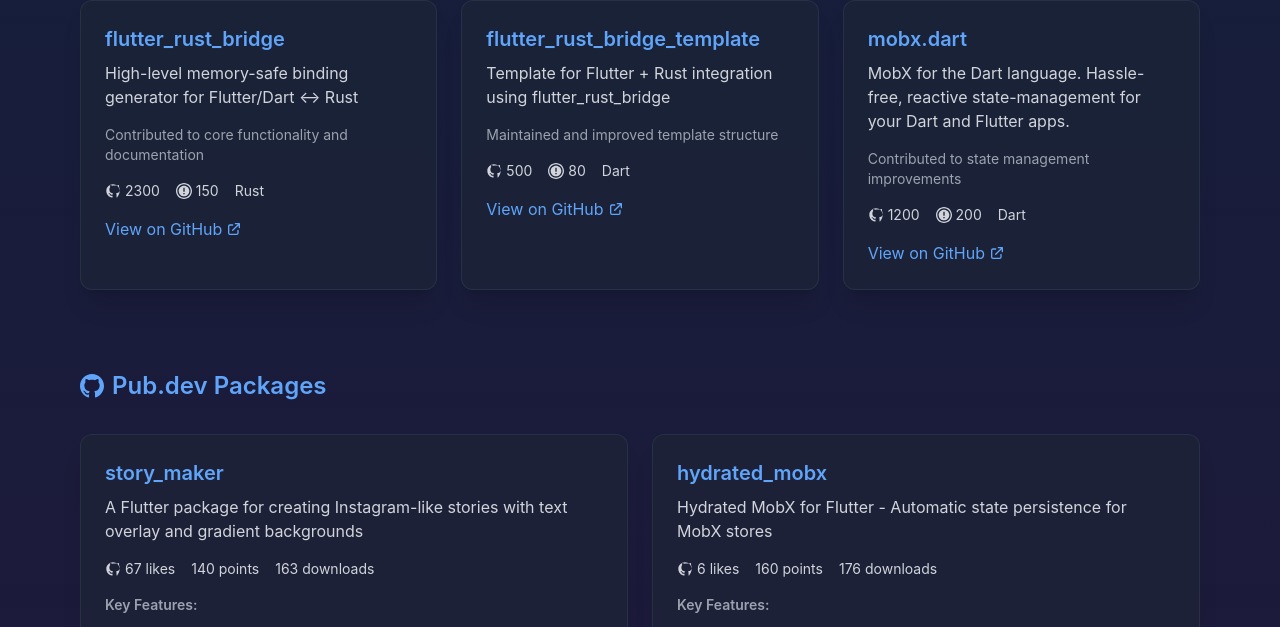
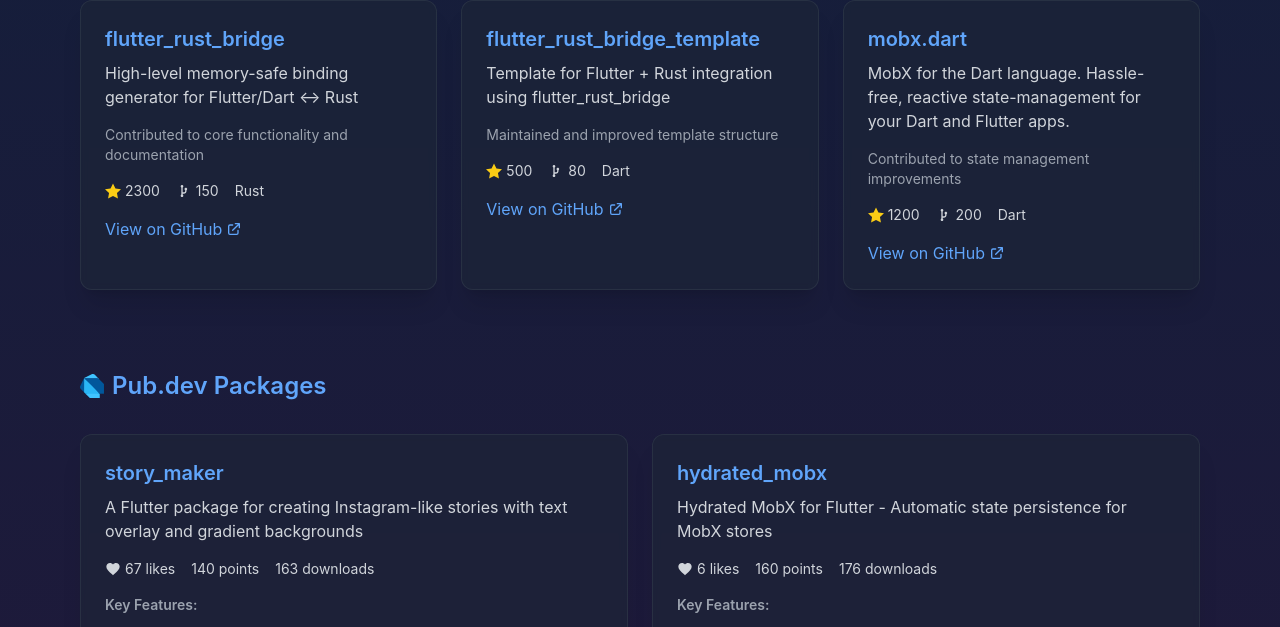
Before and after one commit to NarekManukyan/narekmanukyan.github.io, a React (Vite) app: page / in a window 1280 px wide. Shown: the part 6332-6959 px from the top of the page. Built offline with nearby package versions, Linux system fonts and the light colour scheme.

Commit message:
Update Projects component and build files

```diff
--- a/src/components/Projects.tsx
+++ b/src/components/Projects.tsx
@@ -71,7 +71,7 @@
         <div className="mb-20">
           <h3 className="text-2xl font-semibold mb-8 text-blue-400 flex items-center">
             <svg className="w-6 h-6 mr-2" fill="currentColor" viewBox="0 0 24 24">
-              <path d="M12 0c-6.626 0-12 5.373-12 12 0 5.302 3.438 9.8 8.207 11.387.599.111.793-.261.793-.577v-2.234c-3.338.726-4.033-1.416-4.033-1.416-.546-1.387-1.333-1.756-1.333-1.756-1.089-.745.083-.729.083-.729 1.205.084 1.839 1.237 1.839 1.237 1.07 1.834 2.807 1.304 3.492.997.107-.775.418-1.305.762-1.604-2.665-.305-5.467-1.334-5.467-5.931 0-1.311.469-2.381 1.236-3.221-.124-.303-.535-1.524.117-3.176 0 0 1.008-.322 3.301 1.23.957-.266 1.983-.399 3.003-.404 1.016.005 2.047.138 3.006.404 2.291-1.552 3.297-1.23 3.297-1.23.653 1.653.242 2.874.118 3.176.77.84 1.235 1.911 1.235 3.221 0 4.609-2.807 5.624-5.479 5.921.43.372.823 1.102.823 2.222v3.293c0 .319.192.694.801.576 4.765-1.589 8.199-6.086 8.199-11.386 0-6.627-5.373-12-12-12z"/>
+              <path d="M12 0c-6.626 0-12 5.373-12 12 0 5.302 3.438 9.8 8.207 11.387.599.111.793-.261.793-.577v-2.234c-3.338.726-4.033-1.416-4.033-1.416-.546-1.387-1.333-1.756-1.333-1.756-1.089-.745.083-.729.083-.729 1.205.084 1.839 1.237 1.839 1.237 1.07 1.834 2.807 1.304 3.492.997.107-.775.418-1.305.762-1.604-2.665-.305-5.467-1.334-5.467-5.931 0-1.311.469-2.381 1.236-3.221-.124-.303-.535-1.524.117-3.176 0 0 1.008-.322 3.301 1.23.957-.266 1.983-.399 3.003-.404 1.016.005 2.047.138 3.006.404 2.291-1.552 3.297-1.23 3.297-1.23.653 1.653.242 2.874.118 3.176.77.84 1.235 1.911 1.235 3.221 0 4.609-2.807 5.624-5.479 5.921.43.372.823 1.102.823 2.222v3.293c0 .319.192.694.801.576 4.765-1.589 8.199-6.086 8.199-11.386 0-6.627-5.373-12-12-12z" />
             </svg>
             GitHub Repositories
           </h3>
@@ -86,14 +86,14 @@
                 <p className="text-sm text-gray-400 mb-4">{repo.contribution}</p>
                 <div className="flex flex-wrap gap-4 mb-4">
                   <span className="flex items-center text-sm text-gray-300">
-                    <svg className="w-4 h-4 mr-1" fill="currentColor" viewBox="0 0 24 24">
-                      <path d="M12 2C6.477 2 2 6.477 2 12c0 4.991 3.657 9.128 8.438 9.878.625.125.875-.281.875-.625v-2.188c-3.438.625-4.125-1.5-4.125-1.5-.563-1.438-1.375-1.813-1.375-1.813-1.125-.75.094-.75.094-.75 1.25.094 1.906 1.281 1.906 1.281 1.094 1.875 2.875 1.344 3.594 1.031.094-.797.438-1.344.781-1.656-2.75-.313-5.625-1.375-5.625-6.125 0-1.375.469-2.5 1.25-3.375-.125-.313-.563-1.594.125-3.313 0 0 1.031-.344 3.375 1.281.969-.281 2-.438 3.031-.438 1.031 0 2.063.156 3.031.438 2.344-1.625 3.375-1.281 3.375-1.281.688 1.719.25 3 .125 3.313.781.875 1.25 2 1.25 3.375 0 4.75-2.875 5.813-5.625 6.125.438.375.813 1.125.813 2.25v3.313c0 .344.25.75.875.625C18.344 21.128 22 16.991 22 12c0-5.523-4.477-10-10-10z"/>
+                    <svg className="w-4 h-4 mr-1 text-yellow-400" fill="currentColor" viewBox="0 0 24 24">
+                      <path d="M12 .587l3.668 7.568 8.332 1.151-6.064 5.828 1.48 8.279-7.416-3.967-7.417 3.967 1.481-8.279-6.064-5.828 8.332-1.151z"/>
                     </svg>
                     {repo.stars}
                   </span>
                   <span className="flex items-center text-sm text-gray-300">
                     <svg className="w-4 h-4 mr-1" fill="currentColor" viewBox="0 0 24 24">
-                      <path d="M12 0c-6.627 0-12 5.373-12 12s5.373 12 12 12 12-5.373 12-12-5.373-12-12-12zm0 2c5.514 0 10 4.486 10 10 0 5.514-4.486 10-10 10-5.514 0-10-4.486-10-10 0-5.514 4.486-10 10-10zm0 2c-4.418 0-8 3.582-8 8s3.582 8 8 8 8-3.582 8-8-3.582-8-8-8zm-1 3h2v6h-2v-6zm0 8h2v2h-2v-2z"/>
+                      <path d="M7 5C7 3.89543 7.89543 3 9 3C10.1046 3 11 3.89543 11 5C11 5.74028 10.5978 6.38663 10 6.73244V14.0396H11.7915C12.8961 14.0396 13.7915 13.1441 13.7915 12.0396V10.7838C13.1823 10.4411 12.7708 9.78837 12.7708 9.03955C12.7708 7.93498 13.6662 7.03955 14.7708 7.03955C15.8753 7.03955 16.7708 7.93498 16.7708 9.03955C16.7708 9.77123 16.3778 10.4111 15.7915 10.7598V12.0396C15.7915 14.2487 14.0006 16.0396 11.7915 16.0396H10V17.2676C10.5978 17.6134 11 18.2597 11 19C11 20.1046 10.1046 21 9 21C7.89543 21 7 20.1046 7 19C7 18.2597 7.4022 17.6134 8 17.2676V6.73244C7.4022 6.38663 7 5.74028 7 5Z" />
                     </svg>
                     {repo.forks}
                   </span>
@@ -117,8 +117,20 @@
 
         <div>
           <h3 className="text-2xl font-semibold mb-8 text-blue-400 flex items-center">
-            <svg className="w-6 h-6 mr-2" fill="currentColor" viewBox="0 0 24 24">
-              <path d="M12 0C5.373 0 0 5.373 0 12c0 5.302 3.438 9.8 8.207 11.387.599.111.793-.261.793-.577v-2.234c-3.338.726-4.033-1.416-4.033-1.416-.546-1.387-1.333-1.756-1.333-1.756-1.089-.745.083-.729.083-.729 1.205.084 1.839 1.237 1.839 1.237 1.07 1.834 2.807 1.304 3.492.997.107-.775.418-1.305.762-1.604-2.665-.305-5.467-1.334-5.467-5.931 0-1.311.469-2.381 1.236-3.221-.124-.303-.535-1.524.117-3.176 0 0 1.008-.322 3.301 1.23.957-.266 1.983-.399 3.003-.404 1.016.005 2.047.138 3.006.404 2.291-1.552 3.297-1.23 3.297-1.23.653 1.653.242 2.874.118 3.176.77.84 1.235 1.911 1.235 3.221 0 4.609-2.807 5.624-5.479 5.921.43.372.823 1.102.823 2.222v3.293c0 .319.192.694.801.576 4.765-1.589 8.199-6.086 8.199-11.386 0-6.627-5.373-12-12-12z"/>
+            <svg className="w-6 h-6 mr-2" viewBox="0 0 502.87 502.87">
+              <defs>
+                <style>
+                  {`.cls-1{fill:#01579b;}.cls-2{fill:#40c4ff;}.cls-3{fill:#29b6f6;}.cls-4{fill:#fff;}.cls-4,.cls-5,.cls-6{opacity:0.2;isolation:isolate;}.cls-5{fill:#263238;}`}
+                </style>
+              </defs>
+              <path className="cls-1" d="M102.56,400.31l-86-86C6.32,303.82,0,289,0,274.58c0-6.69,3.77-17.16,6.62-23.15L86,86Z" />
+              <path className="cls-2" d="M397,102.56l-86-86C303.49,9,287.85,0,274.61,0c-11.38,0-22.55,2.29-29.76,6.62L86.07,86Z" />
+              <polygon className="cls-2" points="205.11 502.87 413.55 502.87 413.55 413.55 258.05 363.9 115.79 413.55 205.11 502.87" />
+              <path className="cls-3" d="M86,354c0,26.54,3.33,33.05,16.53,46.32l13.23,13.24H413.55L268,248.14,86,86Z" />
+              <path className="cls-1" d="M350.7,86H86L413.55,413.51h89.32V208.4L397,102.52C382.12,87.62,368.92,86,350.7,86Z" />
+              <path className="cls-4" d="M105.88,403.6C92.65,390.33,89.36,377.24,89.36,354V89.32L86.07,86V354c0,23.25,0,29.69,19.81,49.61l9.91,9.91h0Z" />
+              <polygon className="cls-5" points="499.58 205.11 499.58 410.22 410.26 410.22 413.55 413.55 502.87 413.55 502.87 208.4 499.58 205.11" />
+              <path className="cls-4" d="M397,102.56C380.61,86.14,367.19,86,347.41,86H86.07l3.29,3.29H347.41c9.87,0,34.79-1.66,49.61,13.24Z" />
             </svg>
             Pub.dev Packages
           </h3>
@@ -133,7 +145,7 @@
                 <div className="flex flex-wrap gap-4 mb-4">
                   <span className="flex items-center text-sm text-gray-300">
                     <svg className="w-4 h-4 mr-1" fill="currentColor" viewBox="0 0 24 24">
-                      <path d="M12 2C6.477 2 2 6.477 2 12c0 4.991 3.657 9.128 8.438 9.878.625.125.875-.281.875-.625v-2.188c-3.438.625-4.125-1.5-4.125-1.5-.563-1.438-1.375-1.813-1.375-1.813-1.125-.75.094-.75.094-.75 1.25.094 1.906 1.281 1.906 1.281 1.094 1.875 2.875 1.344 3.594 1.031.094-.797.438-1.344.781-1.656-2.75-.313-5.625-1.375-5.625-6.125 0-1.375.469-2.5 1.25-3.375-.125-.313-.563-1.594.125-3.313 0 0 1.031-.344 3.375 1.281.969-.281 2-.438 3.031-.438 1.031 0 2.063.156 3.031.438 2.344-1.625 3.375-1.281 3.375-1.281.688 1.719.25 3 .125 3.313.781.875 1.25 2 1.25 3.375 0 4.75-2.875 5.813-5.625 6.125.438.375.813 1.125.813 2.25v3.313c0 .344.25.75.875.625C18.344 21.128 22 16.991 22 12c0-5.523-4.477-10-10-10z"/>
+                      <path d="M12 21.35l-1.45-1.32C5.4 15.36 2 12.28 2 8.5 2 5.42 4.42 3 7.5 3c1.74 0 3.41.81 4.5 2.09C13.09 3.81 14.76 3 16.5 3 19.58 3 22 5.42 22 8.5c0 3.78-3.4 6.86-8.55 11.54L12 21.35z"/>
                     </svg>
                     {pkg.likes} likes
                   </span>
```
Also changed, not shown: 4 other files (tests, documents, lock files or other folders).
